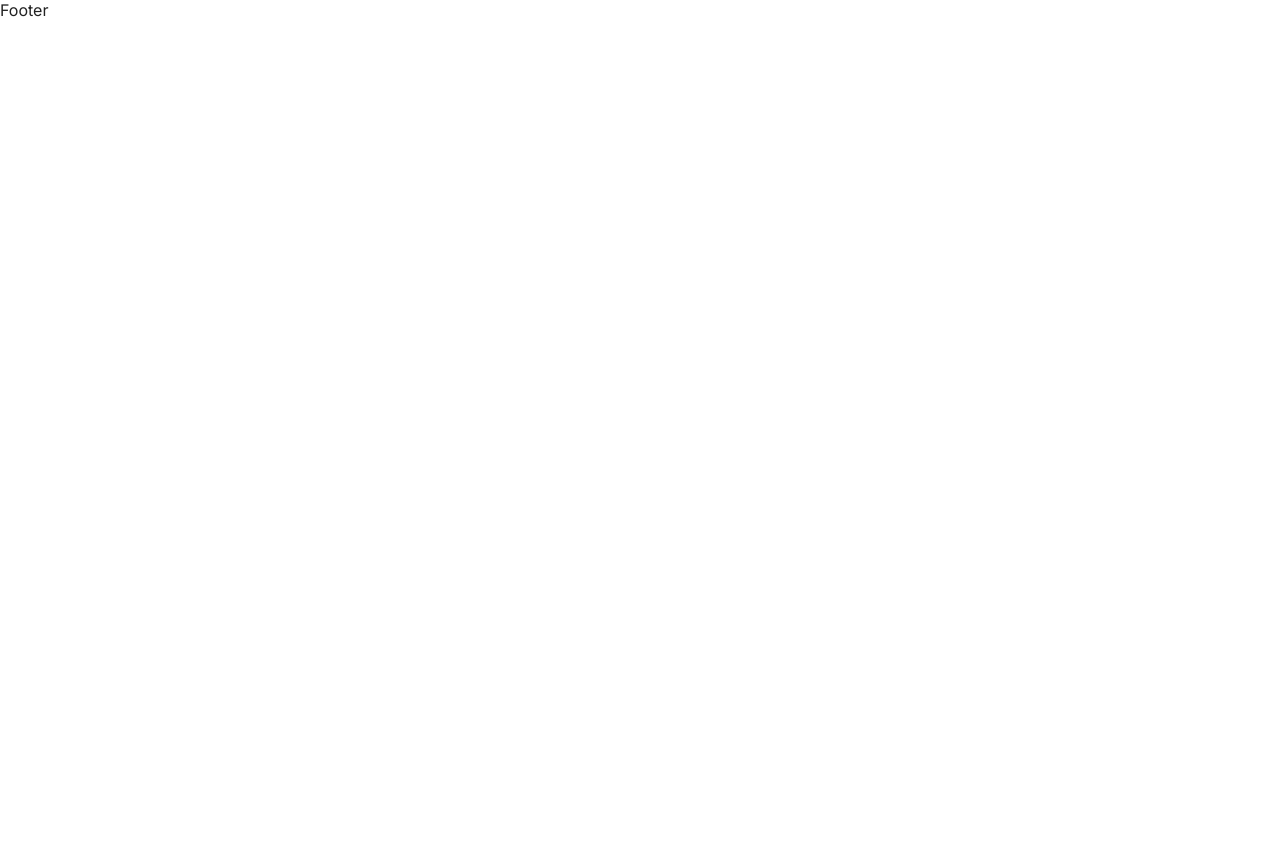
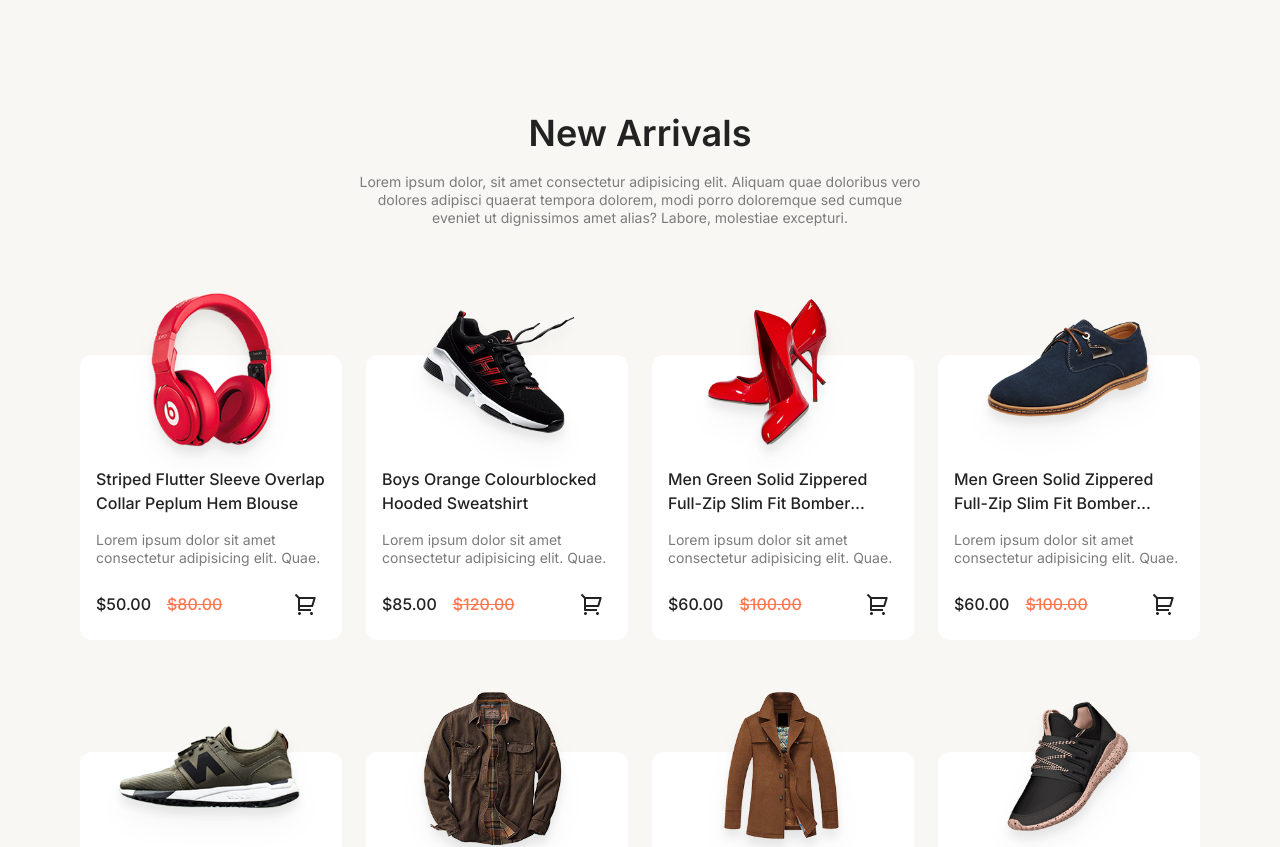
Before and after one commit to koffygeek/Merchanza, a React (Vite) app in the folder frontend/: page / in a window 1280 px wide. Shown: the part 2931-3778 px from the top of the page. Before the commit the page ends 2953 px from the top, so only its background shows below. Built offline with nearby package versions, Linux system fonts and the light colour scheme; a web font is replaced by a local one.

Commit message:
fin NewArrivals.jsx

```diff
--- a/frontend/src/components/NewArrivals.jsx
+++ b/frontend/src/components/NewArrivals.jsx
@@ -1,7 +1,35 @@
 import React from "react";
+import LATEST from "../assets/latest";
+import Item from "./Item";
 
 const NewArrivals = () => {
-  return <div>NewArrivals</div>;
+  return (
+    <section className="max-padd-container bg-primary p-12 xl:py-28">
+      {/* {title} */}
+      <div className="text-center max-w-xl mx-auto">
+        <h3 className="h3">New Arrivals</h3>
+        <p>
+          Lorem ipsum dolor, sit amet consectetur adipisicing elit. Aliquam quae
+          doloribus vero dolores adipisci quaerat tempora dolorem, modi porro
+          doloremque sed cumque eveniet ut dignissimos amet alias? Labore,
+          molestiae excepturi.
+        </p>
+      </div>
+      {/* {container} */}
+      <div className="grid grid-cols-1 xs:grid-cols-2 lg:grid-cols-4 gap-6 gap-y-28 mt-32">
+        {LATEST.map((item) => (
+          <Item
+            key={item.id}
+            id={item.id}
+            name={item.name}
+            image={item.image}
+            new_price={item.new_price}
+            old_price={item.old_price}
+          />
+        ))}
+      </div>
+    </section>
+  );
 };
 
 export default NewArrivals;
--- a/frontend/src/pages/Home.jsx
+++ b/frontend/src/pages/Home.jsx
@@ -3,6 +3,7 @@
 import About from "../components/About";
 import PopularProducts from "../components/PopularProducts";
 import Offer from "../components/Offer";
+import NewArrivals from "../components/NewArrivals";
 
 const Home = () => {
   return (
@@ -11,6 +12,7 @@
       <About />
       <PopularProducts />
       <Offer />
+      <NewArrivals />
     </>
   );
 };
```
